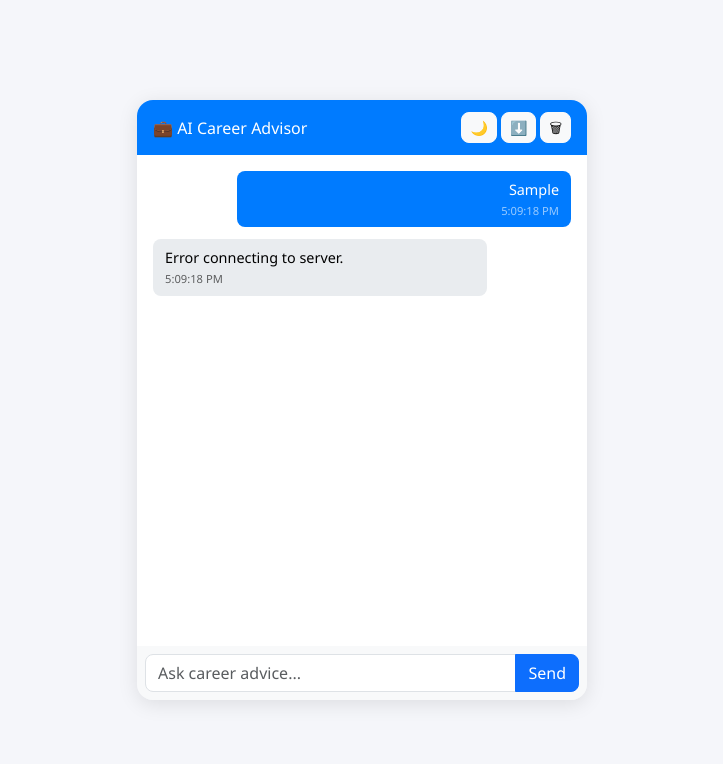
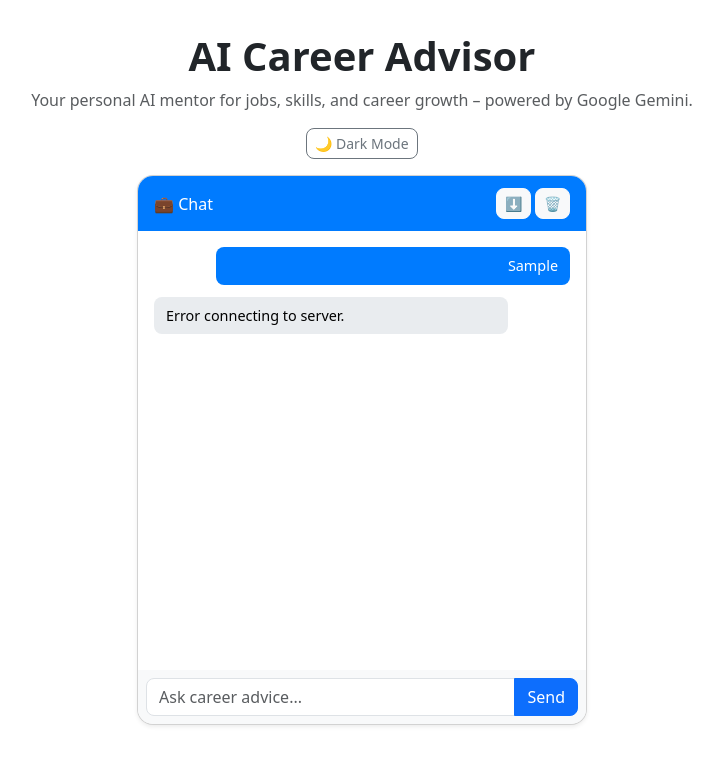
Before and after one commit to Gurvinder211/AI-career-advisor, a website: page public/index.html in a window 1280 px wide. Both pictures are taken after typing "Sample" into the empty fields and a click on the button "Send". Shown: the whole page, without its empty margins (278-1001 px from the left). Drawn offline with nearby package versions, Linux system fonts and the light colour scheme; no server answers.

Commit message:
improved UI

```diff
--- a/public/index.html
+++ b/public/index.html
@@ -8,24 +8,23 @@
   <link href="https://cdn.jsdelivr.net/npm/bootstrap@5.3.2/dist/css/bootstrap.min.css" rel="stylesheet">
   <style>
     body {
-      background-color: #f5f6fa;
+      background-color: var(--bs-body-bg);
+      color: var(--bs-body-color);
+      min-height: 100vh;
       display: flex;
-      justify-content: center;
-      align-items: center;
-      height: 100vh;
-      transition: background-color .3s, color .3s;
-      font-family: "Segoe UI", sans-serif;
+      flex-direction: column;
     }
-    body.dark-mode {
-      background-color: #1e1e1e;
-      color: #e1e1e1;
+    header {
+      padding: 2rem 1rem 1rem;
+      text-align: center;
     }
     .chat-card {
       width: 450px;
       max-width: 95%;
-      height: 600px;
+      height: 550px;
       display: flex;
       flex-direction: column;
+      margin: 0 auto 2rem;
       border-radius: 1rem;
       overflow: hidden;
       box-shadow: 0 4px 20px rgba(0,0,0,0.1);
@@ -38,7 +37,7 @@
       justify-content: space-between;
       align-items: center;
     }
-    body.dark-mode .chat-header {
+    body[data-bs-theme="dark"] .chat-header {
       background-color: #2d7dd2;
     }
     #chat-box {
@@ -46,24 +45,20 @@
       overflow-y: auto;
       padding: 1rem;
       background: #fff;
+      word-wrap: break-word;
     }
-    body.dark-mode #chat-box {
+    body[data-bs-theme="dark"] #chat-box {
       background: #2b2b2b;
     }
     .message {
       margin-bottom: .75rem;
-      word-wrap: break-word;
+      max-width: 85%;
       padding: .5rem .75rem;
       border-radius: .5rem;
-      max-width: 80%;
+      word-wrap: break-word;
+      overflow-wrap: break-word;
       font-size: .9rem;
       position: relative;
-    }
-    .message small {
-      font-size: .7rem;
-      opacity: .6;
-      display: block;
-      margin-top: 2px;
     }
     .user-msg {
       background-color: #007bff;
@@ -77,97 +72,99 @@
       margin-right: auto;
       text-align: left;
     }
-    body.dark-mode .user-msg {
+    body[data-bs-theme="dark"] .user-msg {
       background-color: #375a7f;
     }
-    body.dark-mode .bot-msg {
+    body[data-bs-theme="dark"] .bot-msg {
       background-color: #444;
       color: #f1f1f1;
     }
     .chat-footer {
       padding: .5rem;
       background-color: #f8f9fa;
+      display: flex;
+      flex-direction: column;
+      gap: .25rem;
     }
-    body.dark-mode .chat-footer {
+    body[data-bs-theme="dark"] .chat-footer {
       background-color: #1f1f1f;
     }
     .form-control, .btn {
       border-radius: .5rem;
     }
+    #typing-indicator {
+      font-size: .85rem;
+      color: gray;
+      margin-bottom: 4px;
+      text-align: left;
+      display: none;
+    }
+    .control-buttons {
+      display: flex;
+      justify-content: flex-end;
+      gap: .25rem;
+    }
   </style>
 </head>
-<body>
+<body data-bs-theme="light">
+  <!-- Header -->
+  <header>
+    <h1 class="fw-bold">AI Career Advisor</h1>
+    <p class="text-muted">Your personal AI mentor for jobs, skills, and career growth – powered by Google Gemini.</p>
+    <button id="theme-toggle" class="btn btn-outline-secondary btn-sm">🌙 Dark Mode</button>
+  </header>
 
-  <div class="chat-card">
+  <!-- Chat Card -->
+  <div class="card chat-card shadow-sm">
     <div class="chat-header">
-      <span>💼 AI Career Advisor</span>
-      <div class="d-flex gap-1">
-        <button id="toggle-theme" class="btn btn-sm btn-light">🌙</button>
-        <button id="export-chat" class="btn btn-sm btn-light">⬇️</button>
-        <button id="clear-chat" class="btn btn-sm btn-light">🗑</button>
+      <span>💼 Chat</span>
+      <div class="control-buttons">
+        <button id="export-btn" class="btn btn-sm btn-light">⬇️</button>
+        <button id="clear-btn" class="btn btn-sm btn-light">🗑</button>
       </div>
     </div>
 
     <div id="chat-box"></div>
+    <div id="typing-indicator">AI is typing…</div>
 
-    <div class="chat-footer input-group">
-      <input type="text" id="user-input" class="form-control" placeholder="Ask career advice...">
-      <button id="send-btn" class="btn btn-primary">Send</button>
+    <div class="chat-footer">
+      <div class="input-group">
+        <input type="text" id="user-input" class="form-control" placeholder="Ask career advice..." />
+        <button id="send-btn" class="btn btn-primary">Send</button>
+      </div>
     </div>
   </div>
-  <!-- Bootstrap JS bundle (optional for components) -->
+
+  <!-- Bootstrap JS -->
   <script src="https://cdn.jsdelivr.net/npm/bootstrap@5.3.2/dist/js/bootstrap.bundle.min.js"></script>
 
+
   <script>
-  const chatBox = document.getElementById("chat-box");
+    const chatBox = document.getElementById("chat-box");
 const userInput = document.getElementById("user-input");
 const sendBtn = document.getElementById("send-btn");
-const clearBtn = document.getElementById("clear-chat");
-const toggleThemeBtn = document.getElementById("toggle-theme");
-const exportBtn = document.getElementById("export-chat");
+const exportBtn = document.getElementById("export-btn");
+const clearBtn = document.getElementById("clear-btn");
+const typingIndicator = document.getElementById("typing-indicator");
+const themeToggle = document.getElementById("theme-toggle");
 
-let typingDiv = null;
+let chatHistory = [];
 
-// Load saved chat + theme
 window.addEventListener("load", () => {
   const saved = JSON.parse(localStorage.getItem("chatHistory") || "[]");
-  saved.forEach(msg => appendMessage(msg.sender, msg.text, msg.time, false));
+  saved.forEach(msg => appendMessage(msg.sender, msg.text, false));
 
   if (localStorage.getItem("darkMode") === "true") {
-    document.body.classList.add("dark-mode");
+    document.body.setAttribute("data-bs-theme", "dark");
+    themeToggle.textContent = "☀️ Light Mode";
   }
 });
 
 sendBtn.addEventListener("click", sendMessage);
 userInput.addEventListener("keypress", e => { if (e.key === "Enter") sendMessage(); });
-
-clearBtn.addEventListener("click", () => {
-  localStorage.removeItem("chatHistory");
-  chatBox.innerHTML = "";
-});
-
-toggleThemeBtn.addEventListener("click", () => {
-  document.body.classList.toggle("dark-mode");
-  localStorage.setItem("darkMode", document.body.classList.contains("dark-mode"));
-});
-
-exportBtn.addEventListener("click", () => {
-  const history = JSON.parse(localStorage.getItem("chatHistory") || "[]");
-  if (history.length === 0) return alert("No chat history to export.");
-
-  let text = "AI Career Advisor Chat History\n\n";
-  history.forEach(msg => {
-    text += `[${msg.time}] ${msg.sender.toUpperCase()}: ${msg.text}\n`;
-  });
-
-  const blob = new Blob([text], { type: "text/plain" });
-  const url = URL.createObjectURL(blob);
-  const a = document.createElement("a");
-  a.href = url;
-  a.download = "chat_history.txt";
-  a.click();
-  URL.revokeObjectURL(url);
-});
+exportBtn.addEventListener("click", exportChat);
+clearBtn.addEventListener("click", clearChat);
+themeToggle.addEventListener("click", toggleTheme);
 
 async function sendMessage() {
   const message = userInput.value.trim();
@@ -177,8 +174,7 @@ async function sendMessage() {
   saveMessage("user", message);
   userInput.value = "";
 
-  // show typing indicator
-  showTyping();
+  typingIndicator.style.display = "block";
 
   try {
     const response = await fetch("/api/advisor", {
@@ -187,60 +183,69 @@ async function sendMessage() {
       body: JSON.stringify({ message })
     });
     const data = await response.json();
-    hideTyping();
-    const botReply = data.reply || "Sorry, no response from AI.";
-    appendMessage("bot", botReply);
-    saveMessage("bot", botReply);
+
+    typingIndicator.style.display = "none";
+    appendMessage("bot", data.reply || "Sorry, no response from AI.");
+    saveMessage("bot", data.reply || "Sorry, no response from AI.");
   } catch (err) {
     console.error(err);
-    hideTyping();
+    typingIndicator.style.display = "none";
     appendMessage("bot", "Error connecting to server.");
     saveMessage("bot", "Error connecting to server.");
   }
 }
 
-function appendMessage(sender, text, time = new Date().toLocaleTimeString(), scroll = true) {
+function appendMessage(sender, text, save = true) {
   const msgDiv = document.createElement("div");
   msgDiv.classList.add("message");
-  if (sender === "user") {
-    msgDiv.classList.add("user-msg");
-  } else {
-    msgDiv.classList.add("bot-msg");
-  }
-  msgDiv.innerHTML = `${text}<small>${time}</small>`;
+  msgDiv.classList.add(sender === "user" ? "user-msg" : "bot-msg");
+  msgDiv.innerText = text;
   chatBox.appendChild(msgDiv);
-  if (scroll) chatBox.scrollTop = chatBox.scrollHeight;
+  chatBox.scrollTop = chatBox.scrollHeight;
+
+  if (save) chatHistory.push({ sender, text });
+  localStorage.setItem("chatHistory", JSON.stringify(chatHistory));
 }
 
 function saveMessage(sender, text) {
-  const history = JSON.parse(localStorage.getItem("chatHistory") || "[]");
-  history.push({ sender, text, time: new Date().toLocaleTimeString() });
-  localStorage.setItem("chatHistory", JSON.stringify(history));
+  chatHistory.push({ sender, text });
+  localStorage.setItem("chatHistory", JSON.stringify(chatHistory));
 }
 
-function showTyping() {
-  hideTyping(); // ensure only one typing indicator
-  typingDiv = document.createElement("div");
-  typingDiv.classList.add("message", "bot-msg");
-  typingDiv.innerHTML = `Typing<span class="dots">.</span><small></small>`;
-  chatBox.appendChild(typingDiv);
-
-  // animated dots
-  let dots = 1;
-  typingDiv.interval = setInterval(() => {
-    dots = (dots % 3) + 1;
-    typingDiv.querySelector(".dots").textContent = ".".repeat(dots);
-    chatBox.scrollTop = chatBox.scrollHeight;
-  }, 400);
+function exportChat() {
+  if (!chatHistory.length) return alert("No chat to export.");
+  const content = chatHistory.map(m => `${m.sender.toUpperCase()}: ${m.text}`).join("\n\n");
+  const blob = new Blob([content], { type: "text/plain" });
+  const url = URL.createObjectURL(blob);
+  const a = document.createElement("a");
+  a.href = url;
+  a.download = "chat-history.txt";
+  a.click();
+  URL.revokeObjectURL(url);
 }
 
-function hideTyping() {
-  if (typingDiv) {
-    clearInterval(typingDiv.interval);
-    typingDiv.remove();
-    typingDiv = null;
+function clearChat() {
+  if (!chatHistory.length) return;
+  if (!confirm("Are you sure you want to delete the chat history?")) return;
+  chatHistory = [];
+  localStorage.removeItem("chatHistory");
+  chatBox.innerHTML = "";
+}
+
+function toggleTheme() {
+  const body = document.body;
+  if (body.getAttribute("data-bs-theme") === "light") {
+    body.setAttribute("data-bs-theme", "dark");
+    themeToggle.textContent = "☀️ Light Mode";
+    localStorage.setItem("darkMode", "true");
+  } else {
+    body.setAttribute("data-bs-theme", "light");
+    themeToggle.textContent = "🌙 Dark Mode";
+    localStorage.setItem("darkMode", "false");
   }
 }
+
+
 
   </script>
 
```
